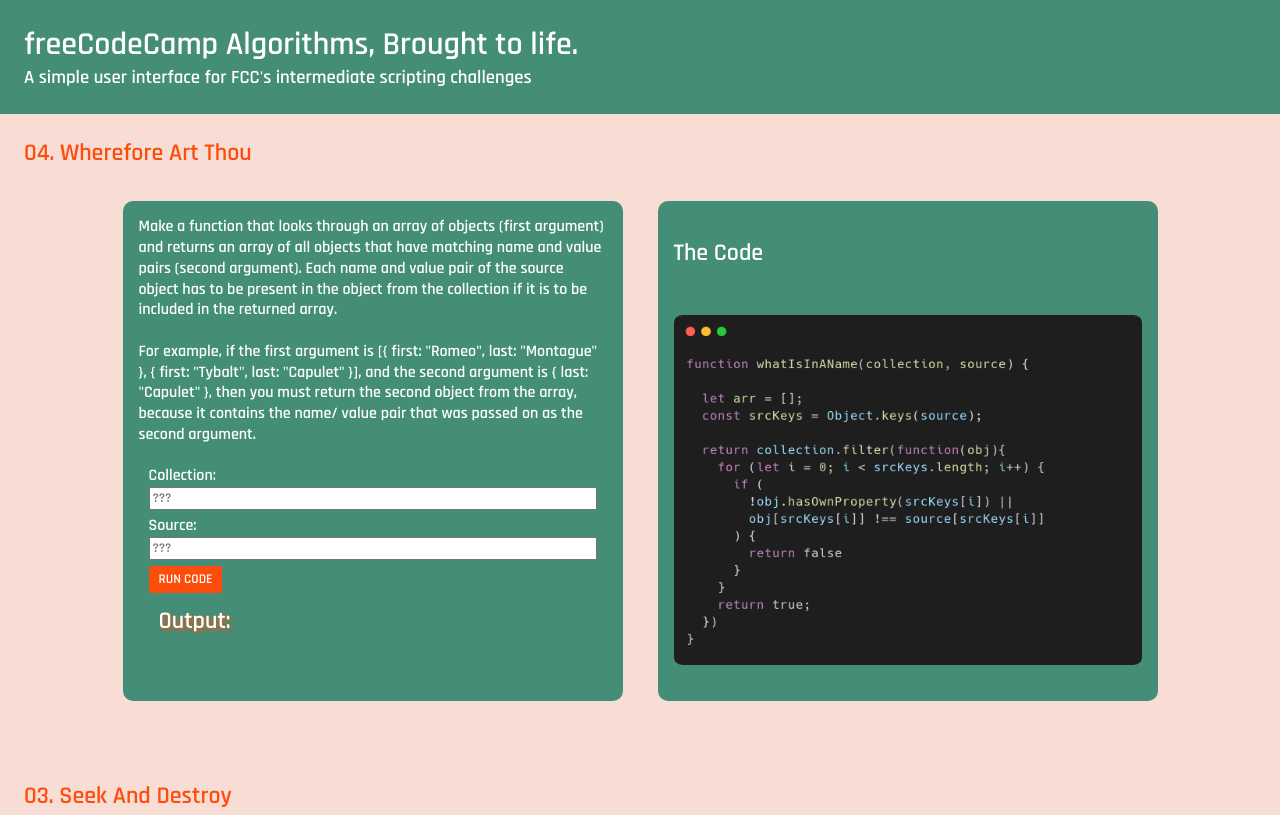
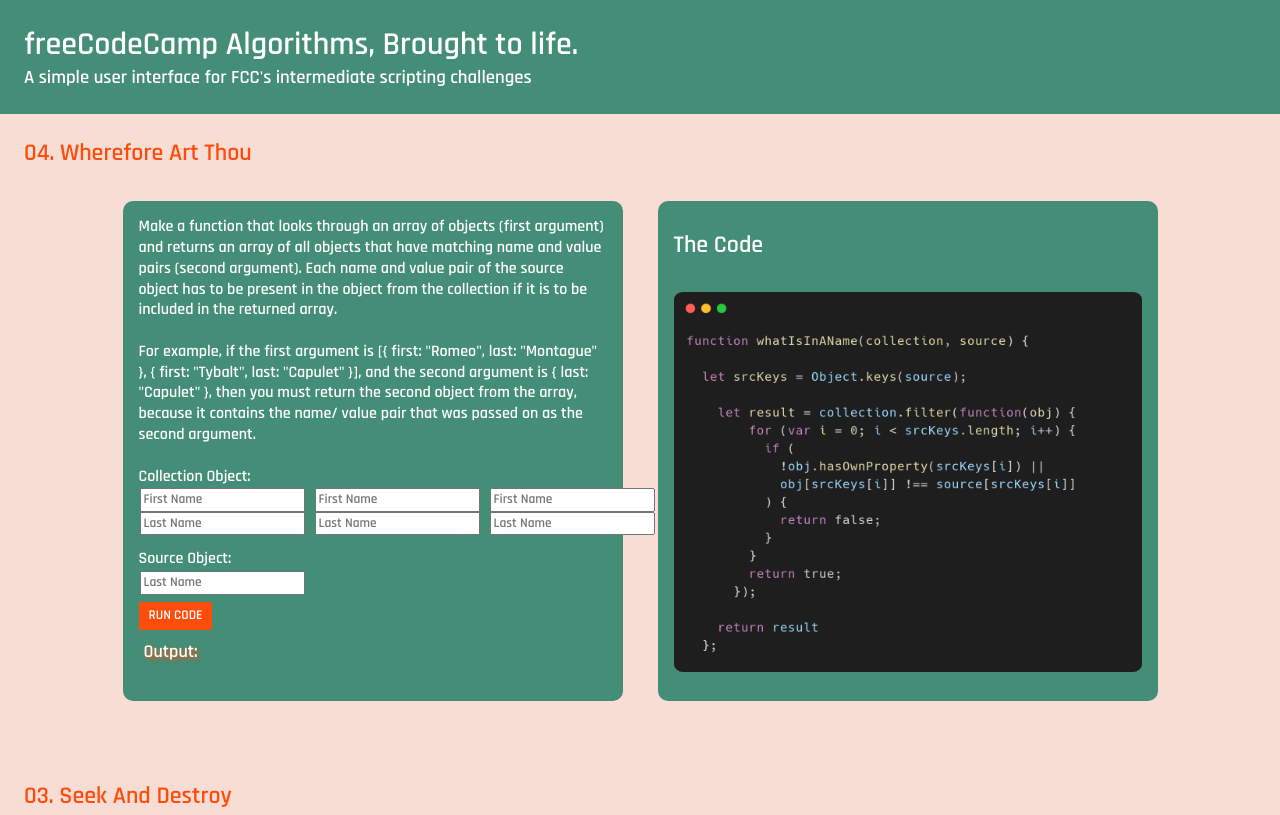
Before and after one commit to tdronkers04/fcc-algorithm-gui, a plain HTML site: page index.html in a window 1280 px wide. Shown: the top 815 px of the page. Drawn offline with Linux system fonts and the light colour scheme.

Commit message:
bug fixes for module 04

```diff
--- a/algos.js
+++ b/algos.js
@@ -71,23 +71,27 @@ function sumAll() {
 
   // WHEREFORE ART THOU
 
-//   function whatIsInAName(collection, source) {
+  function whatIsInAName(collection, source) {
 
-//     let arr = [];
+    collection = [{ first: document.getElementById('04-a').value, last: document.getElementById('04-b').value },
+                    { first: document.getElementById('04-c').value, last: document.getElementById('04-d').value },
+                    { first: document.getElementById('04-e').value, last: document.getElementById('04-f').value }];
 
-//     const srcKeys = Object.keys(source);
-//     console.log(srcKeys)
+    source = { last: document.getElementById('04-g').value };
 
-//     return collection.filter(function(obj){
-//       for (let i = 0; i < srcKeys.length; i++) {
-//         if (
-//           !obj.hasOwnProperty(srcKeys[i]) || //check if the object in the collection doesn’t have the key
-//           obj[srcKeys[i]] !== source[srcKeys[i]] // the property value doesn’t match the value in source.
-//         ) {
-//           return false
-//         }
-//       }
-//       return true;
-//     })
+    let srcKeys = Object.keys(source);
 
-//   }
+    let result = collection.filter(function(obj) {
+        for (var i = 0; i < srcKeys.length; i++) {
+          if (
+            !obj.hasOwnProperty(srcKeys[i]) ||
+            obj[srcKeys[i]] !== source[srcKeys[i]]
+          ) {
+            return false;
+          }
+        }
+        return true;
+      });
+
+    return document.getElementById('04-result').innerHTML = JSON.stringify(result);
+  };
--- a/index.html
+++ b/index.html
@@ -20,24 +20,40 @@
                         <p>Make a function that looks through an array of objects (first argument) and returns an array of all objects that have matching name and value pairs (second argument). Each name and value pair of the source object has to be present in the object from the collection if it is to be included in the returned array.</p>
                         <br>
                         <p>For example, if the first argument is [{ first: "Romeo", last: "Montague" }, { first: "Tybalt", last: "Capulet" }], and the second argument is { last: "Capulet" }, then you must return the second object from the array, because it contains the name/ value pair that was passed on as the second argument.</p>
+                        <br>
+
                         <form id="form-04">
+                            <p>Collection Object:</p>
+                            <div id="container-1">
                                 <p>
-                            <label>Collection:</label>
-                            <input type="text" id="04-a" name="04-a" size="75" placeholder="???">
+                                    <input type="text" id="04-a" name="04-a" size="20" placeholder="First Name">
+                                    <input type="text" id="04-b" name="04-b" size="20" placeholder="Last Name">
                                 </p>
                                 <p>
-                            <label>Source:</label>
-                            <input type="text" id="04-b" name="04-b" size="75" placeholder="???">
+                                    <input type="text" id="04-c" name="04-c" size="20" placeholder="First Name">
+                                    <input type="text" id="04-d" name="04-d" size="20" placeholder="Last Name">
                                 </p>
                                 <p>
-                            <input type="button" onclick="whatIsInAName()" value="Run Code">
+                                    <input type="text" id="04-e" name="04-e" size="20" placeholder="First Name">
+                                    <input type="text" id="04-f" name="04-f" size="20" placeholder="Last Name">
                                 </p>
+                            </div>
+                            <p>Source Object:</p>
+                            <div id="container-2">
+                                <p>
+                                    <input type="text" id="04-g" name="04-g" size="20" placeholder="Last Name">
+                                </p>
+                            </div>
+
                         </form>
-                        <p class="output">Output:  <span id="04-result"></span></p>
+                        <p>
+                            <input form="form-04" type="button" onclick="whatIsInAName()" value="Run Code">
+                        </p>
+                        <p class="output" id="output-04">Output:  <span id="04-result"></span></p>
                     </div>
                     <div class="right-column">
                         <h2>The Code</h2>
-                        <img src="pics/what-is-in-a-name.png" alt="javascript code">
+                        <img src="pics/what-name.png" alt="javascript code">
                     </div>
                 </div>
             </div>
--- a/styles.css
+++ b/styles.css
@@ -49,6 +49,13 @@
       text-shadow: 2px 2px 4px #FD4D0D;
   }
 
+  #output-04 {
+    margin-top: 10px;
+    padding-left: 5px;
+    font-size: large;
+    text-shadow: 2px 2px 4px #FD4D0D;
+  }
+
   input[type=button] {
     background: #FD4D0D;
     color: #ffffff;
@@ -84,17 +91,21 @@
     padding: 20px;
   }
 
-  #form-04 {
+  #container-1 {
     display: grid;
-    grid-template-columns: 100%;
-    grid-template-rows: 30px 30px 30px;
-    grid-gap: 20px;
-    margin-top: 10px;
-    padding: 10px;
+    grid-template-columns: 1fr 1fr 1fr;
+    grid-template-rows: 30px 30px;
+    grid-gap: 10px;
+    margin-top: 0px;
+    margin-bottom: -10px;
+    padding: 1px;
   }
 
-  #form-04 input[type="text"] {
-    width: 100%;
-    box-sizing: border-box;
-    resize: none;
+  #container-2 {
+      display: grid;
+      grid-template-columns: 1fr 1fr 1fr;
+      grid-template-rows: 30px;
+      grid-gap: 10px;
+      margin-top: 0px;
+      padding: 1px;
   }
```
Also changed, not shown: pics/what-name.png (added). Lines whose indentation alone changed are shown as unchanged.
